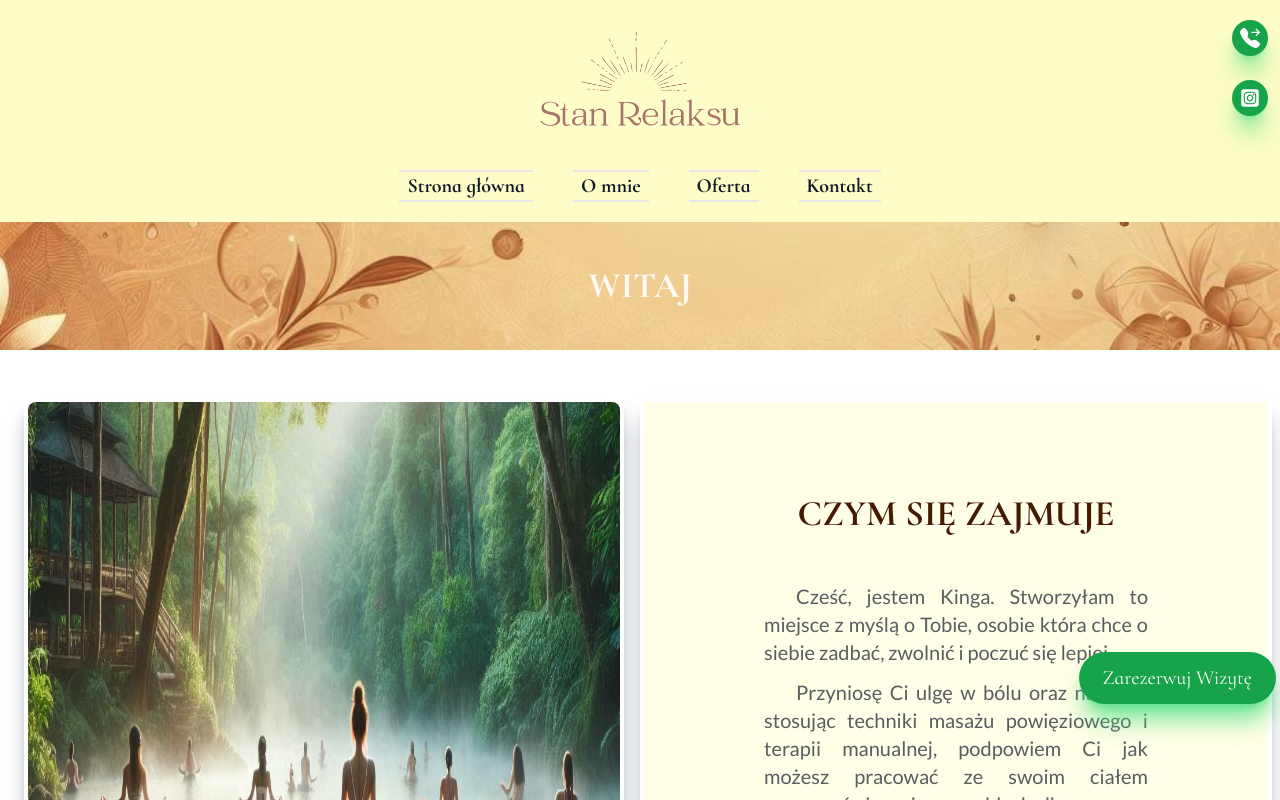
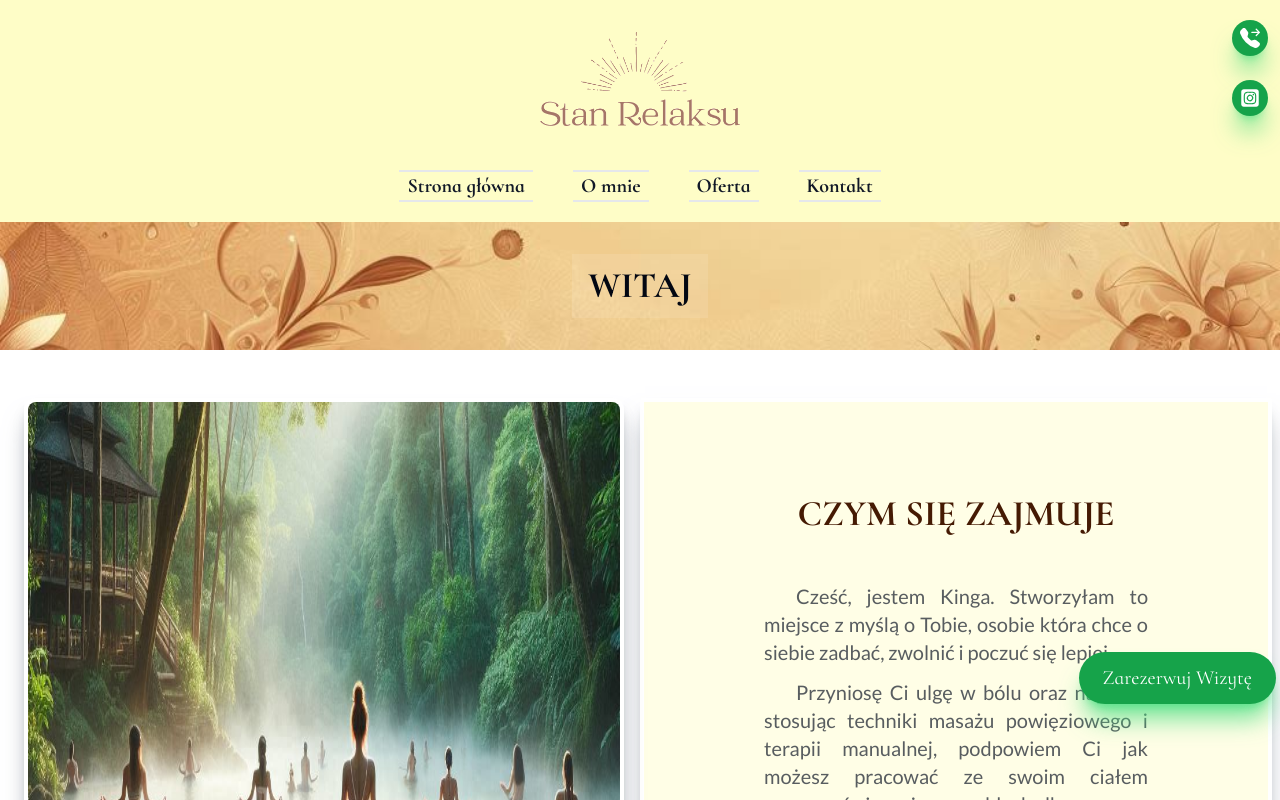
Before and after one commit to PiotrRegulski/stan-relaksu, a Next.js app: page / in a window 1280 px wide. Shown: the top 800 px of the page. Built offline with nearby package versions, Linux system fonts and the light colour scheme.

Commit message:
Appearance styles changed

```diff
--- a/src/components/homepage/PageHeader.tsx
+++ b/src/components/homepage/PageHeader.tsx
@@ -8,10 +8,10 @@ const PageHeader: React.FC<PageHeaderProps> = ({ children }) => {
   return (
     <header
       id="offer-header"
-      className="grid grid-cols-1 gap-2 place-items-center sm:h-32 bg-cover bg-center backdrop-contrast-200 bg-white/30"
+      className="grid grid-cols-1 gap-2 place-items-center sm:h-32 bg-cover bg-center backdrop-contrast-200 bg-black/20"
       style={{ backgroundImage: "url('/ofertabg.png')" }}
     >
-      <h1 className="px-4 py-3 md:text-4xl text-xl text-center font-bold uppercase text-white/90 ">
+      <h1 className="px-4 py-3 md:text-4xl text-xl text-center font-semibold uppercase bg-white/10 text-gray-950 ">
         {children}
       </h1>
     </header>
```
